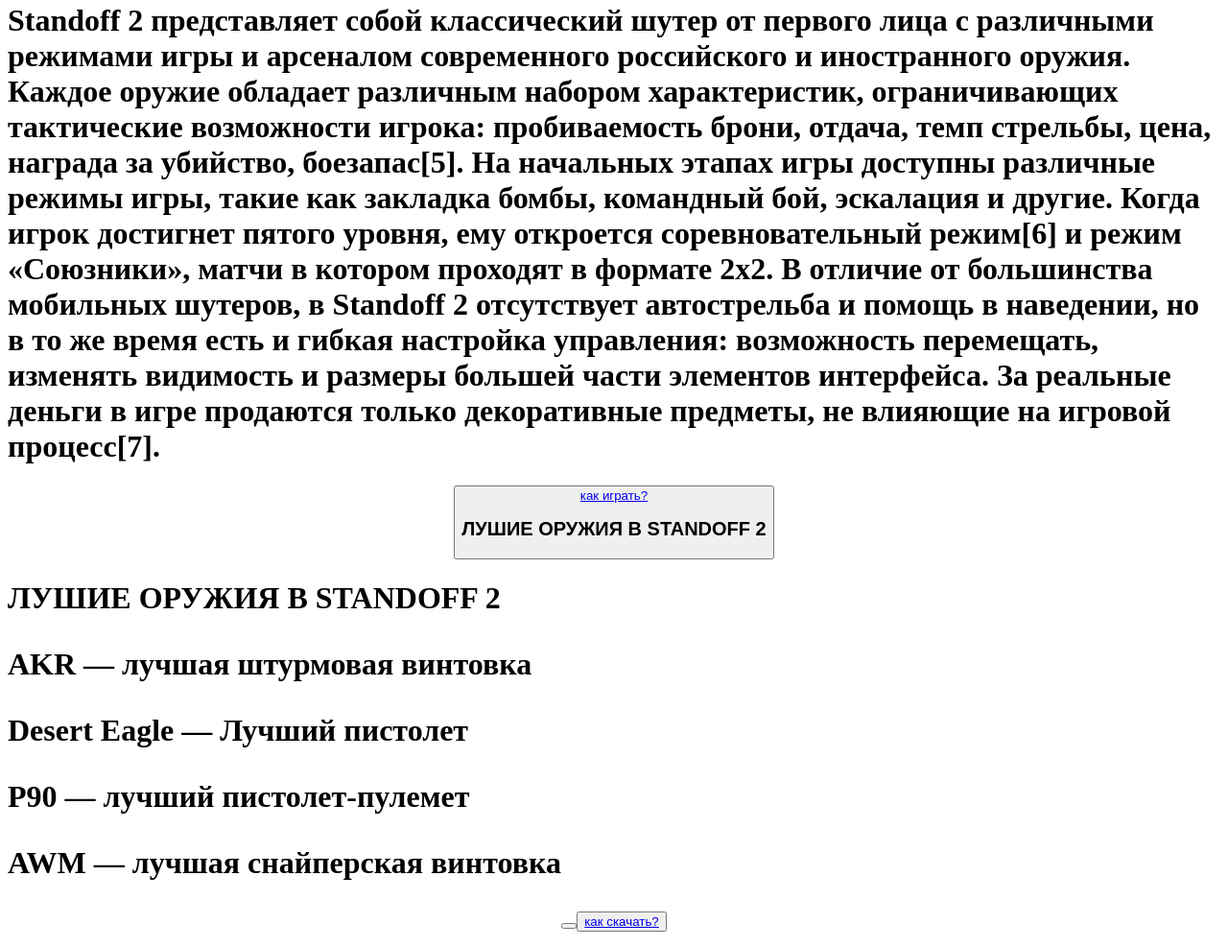
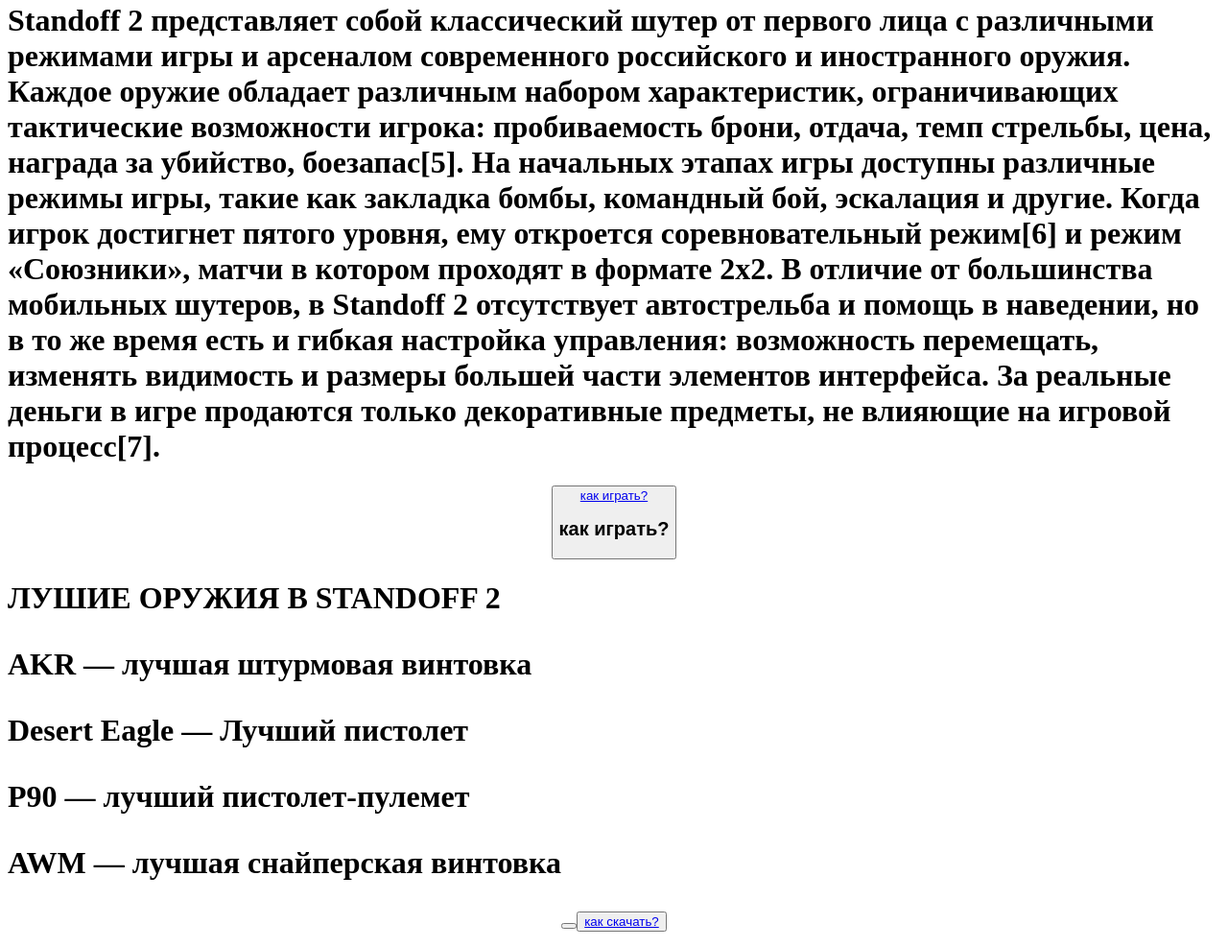
Before and after one commit to Ivanbelard/firstLogikaProject, a plain HTML site: page index.html in a window 1280 px wide. Shown: the part 472-1459 px from the top of the page at 96% size. Drawn offline with Linux system fonts and the light colour scheme.

Commit message:
Update index.html

```diff
--- a/index.html
+++ b/index.html
@@ -12,7 +12,7 @@
     <p style="text-align: center" >
      <button>
       <a href="https://www.bluestacks.com/ru/blog/game-guides/standoff-2/standoff-2-tips-ru.html">как играть?</a>
-      <h2 id="как играть">ЛУШИЕ ОРУЖИЯ В STANDOFF 2</h2>
+      <h2 id="как играть">как играть?</h2>
        </button>
 <h1> ЛУШИЕ ОРУЖИЯ В STANDOFF 2
 <p> AKR — лучшая штурмовая винтовка  </p>
```
